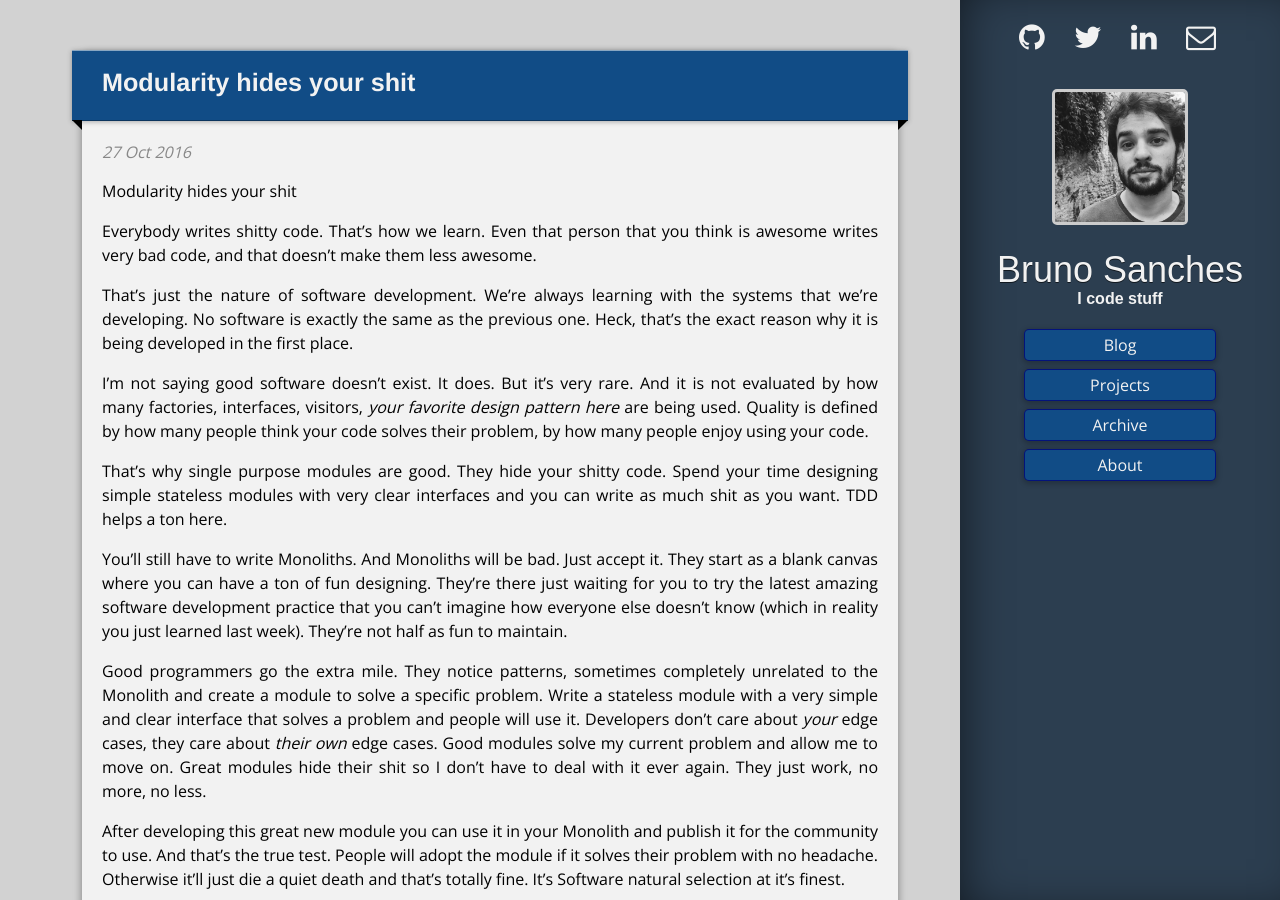
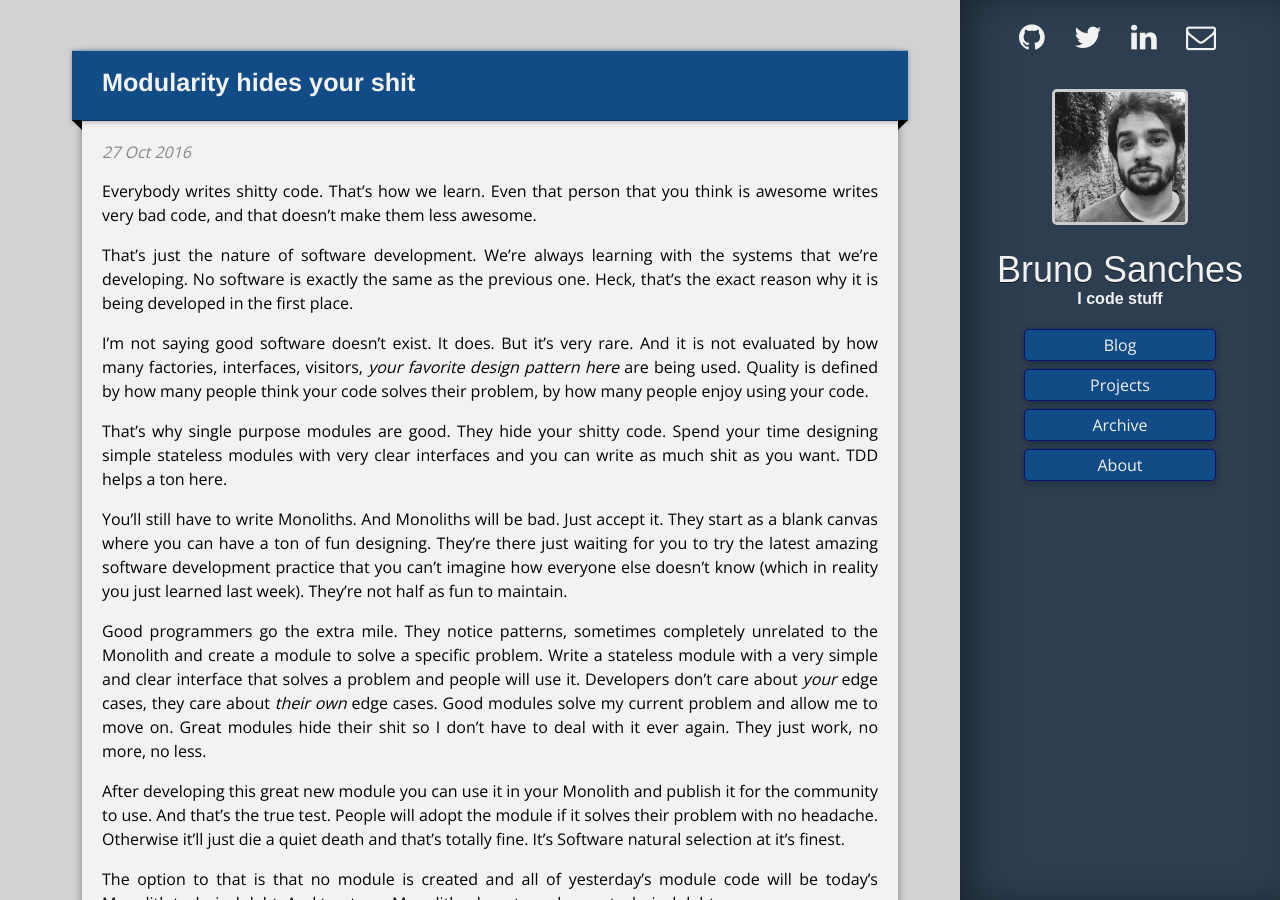
Before and after one commit to brunops/brunops.github.io, a Jekyll site: the page built from _posts/2016-10-27-modularity-hides-your-shit.md, in a window 1280 px wide and 900 px high. Built offline with Jekyll 4.4.1, drawn with Linux system fonts in a browser that asks for light colours; some web fonts are replaced; Markdown is read by kramdown in place of the engine named in the settings; comment, search, counter and statistics services are not loaded.

Commit message:
title not necessary. herp derp.

```diff
--- a/_posts/2016-10-27-modularity-hides-your-shit.md
+++ b/_posts/2016-10-27-modularity-hides-your-shit.md
@@ -5,8 +5,6 @@ categories:
 - rant
 - modularity
 ---
-Modularity hides your shit
-
 Everybody writes shitty code. That's how we learn. Even that person that you think is awesome writes very bad code, and that doesn't make them less awesome.
 
 That's just the nature of software development. We're always learning with the systems that we're developing. No software is exactly the same as the previous one. Heck, that's the exact reason why it is being developed in the first place.
```
